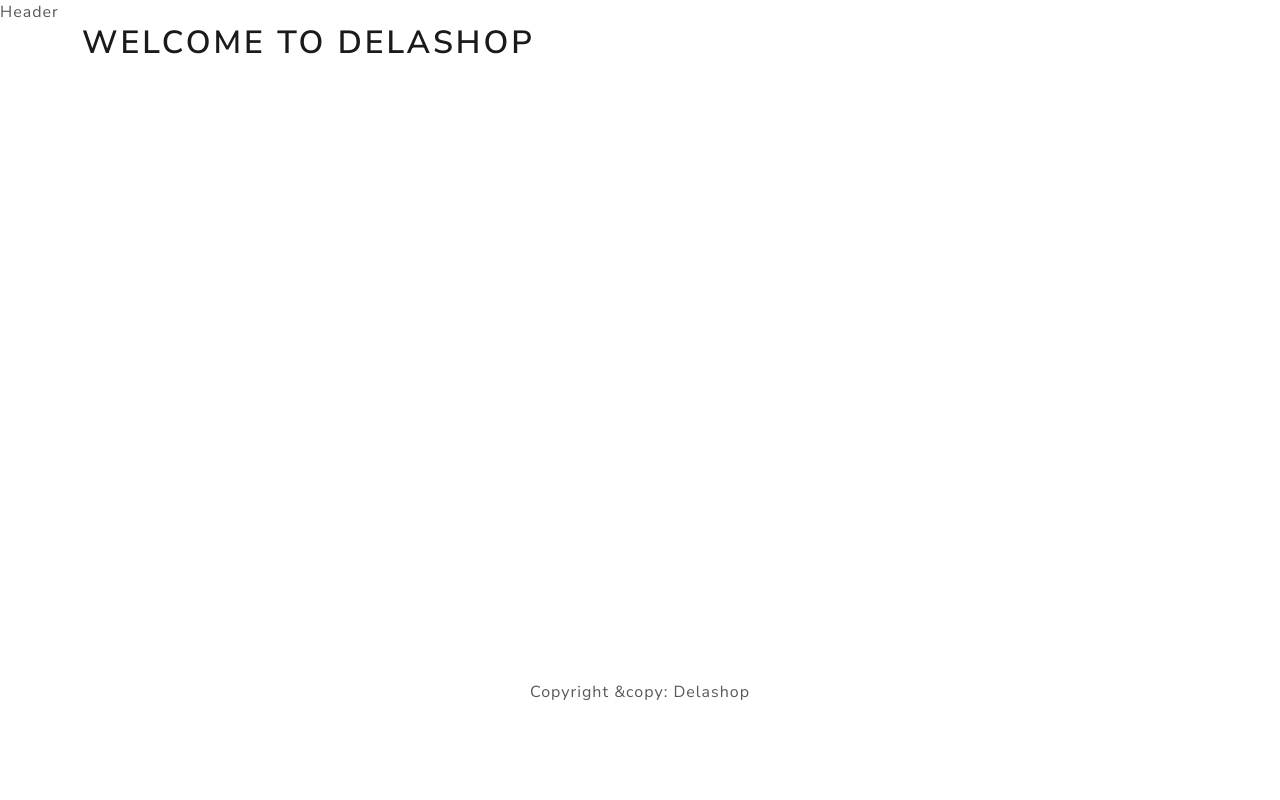
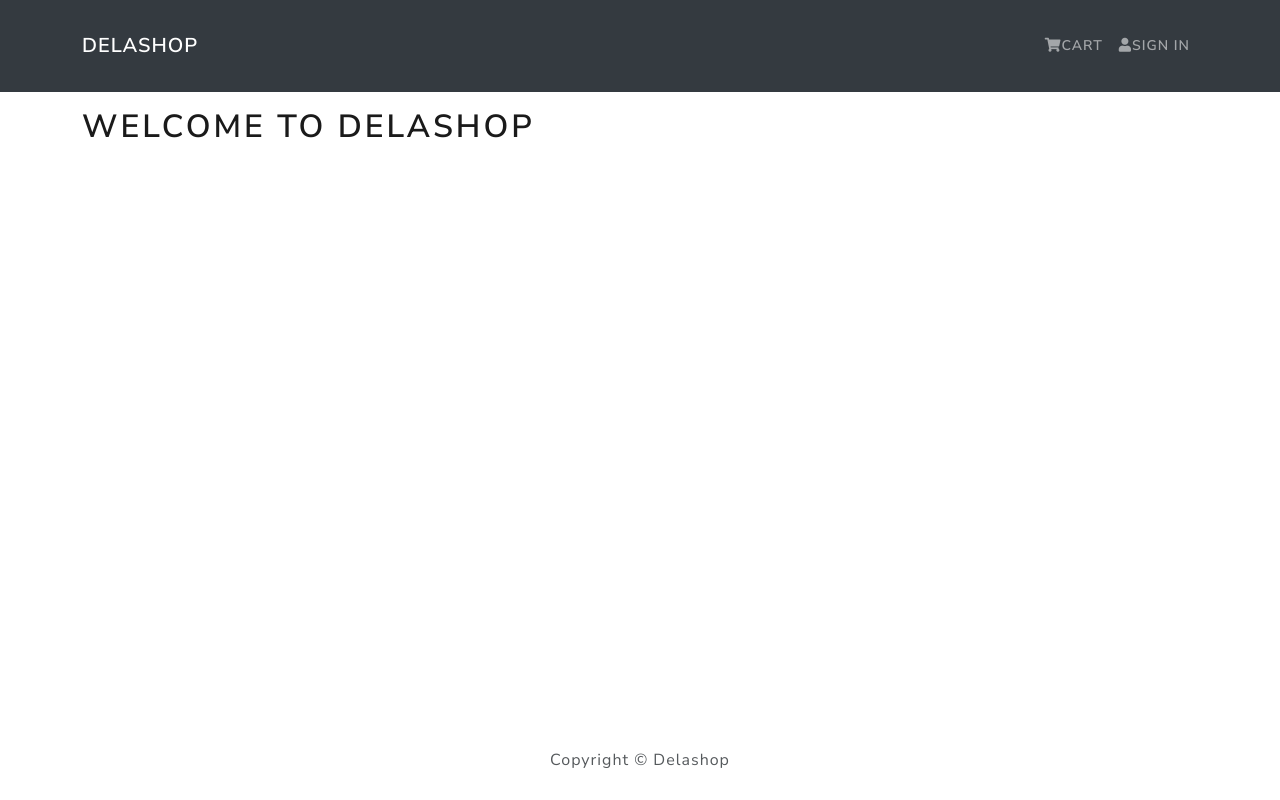
Before and after one commit to delaquash/react-ecommerce-app, a React (Create React App) app in the folder frontend/: page / in a window 1280 px wide. Built offline with nearby package versions, Linux system fonts and the light colour scheme.

Commit message:
fixed header and footer

```diff
--- a/frontend/package.json
+++ b/frontend/package.json
@@ -7,6 +7,7 @@
     "@testing-library/react": "^11.2.6",
     "@testing-library/user-event": "^12.8.3",
     "axios": "^0.21.1",
+    "bootstrap": "^5.0.0",
     "react": "^17.0.2",
     "react-bootstrap": "^1.5.2",
     "react-dom": "^17.0.2",
--- a/frontend/public/index.html
+++ b/frontend/public/index.html
@@ -15,6 +15,9 @@
       user's mobile device or desktop. See https://developers.google.com/web/fundamentals/web-app-manifest/
     -->
     <link rel="manifest" href="%PUBLIC_URL%/manifest.json" />
+    <link rel="stylesheet" href="https://cdnjs.cloudflare.com/ajax/libs/font-awesome/5.15.3/css/all.min.css"
+    integrity="sha512-iBBXm8fW90+nuLcSKlbmrPcLa0OT92xO1BIsZ+ywDWZCvqsWgccV3gFoRBv0z+8dLJgyAHIhR35VZc2oM/gI1w=="
+    crossorigin="anonymous" />
     <!--
       Notice the use of %PUBLIC_URL% in the tags above.
       It will be replaced with the URL of the `public` folder during the build.
--- a/frontend/src/App.js
+++ b/frontend/src/App.js
@@ -8,7 +8,7 @@
   return (
     <>
       <Header />
-        <main>
+        <main className='py-3'>
           <Container>
             <h1>Welcome to Delashop</h1>
           </Container>
--- a/frontend/src/components/Footer.js
+++ b/frontend/src/components/Footer.js
@@ -7,7 +7,7 @@
             <Container>
                 <Row>
                     <Col className="text-center py-3">
-                        Copyright &copy: Delashop
+                        Copyright &copy; Delashop
                     </Col>
                 </Row>
             </Container>
--- a/frontend/src/components/Header.js
+++ b/frontend/src/components/Header.js
@@ -1,9 +1,21 @@
 import React from 'react';
+import { Navbar, Nav, Container } from 'react-bootstrap';
 
 const Header =()=> {
     return (
         <header>
-          Header
+         <Navbar bg="dark" variant="dark" expand="lg" collapseOnSelect>
+           <Container>
+              <Navbar.Brand href="/">Delashop</Navbar.Brand>
+                <Navbar.Toggle aria-controls="basic-navbar-nav" />
+                <Navbar.Collapse id="basic-navbar-nav">
+                  <Nav className='ms-auto'>
+                    <Nav.Link href="/cart"><i className='fas fa-shopping-cart'></i>Cart</Nav.Link>
+                    <Nav.Link href="/login"><i className='fas fa-user'></i>Sign In</Nav.Link>
+                  </Nav>
+                </Navbar.Collapse>
+           </Container>
+          </Navbar>
         </header>
     )
 }
```
Also changed, not shown: 1 other file (tests, documents, lock files or other folders).
